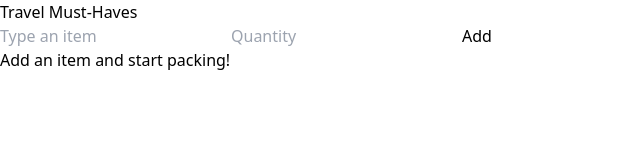
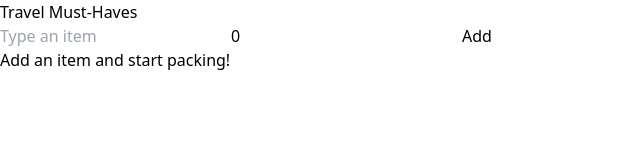
Before and after one commit to rikaciminieri/include-packing-list, a Next.js app: page / in a window 1280 px wide. Shown: the top 160 px of the page, without its empty margins (0-640 px from the left). Built offline with nearby package versions, Linux system fonts and the light colour scheme.

Commit message:
Add submit handler

```diff
--- a/pages/index.js
+++ b/pages/index.js
@@ -1,10 +1,11 @@
 import { useState } from "react";
 
 export default function Home() {
-  const [userInput, setUserInput] = useState({
+  const initialInputState = {
     item: "",
     quantity: 0,
-  });
+  };
+  const [userInput, setUserInput] = useState(initialInputState);
 
   const [packingList, setPackingList] = useState([]);
 
@@ -18,6 +19,15 @@ export default function Home() {
 
     console.log(userInput);
   };
+
+  const handleSubmit = (event) => {
+    event.preventDefault();
+
+    setPackingList([userInput, ...packingList]);
+
+    setUserInput(initialInputState);
+  };
+
   return (
     <div>
       <h3>Travel Must-Haves</h3>
@@ -27,19 +37,28 @@ export default function Home() {
           placeholder="Type an item"
           onChange={handleChange}
           name="item"
+          value={userInput.item}
         />
         <input
           type="number"
           placeholder="Quantity"
           onChange={handleChange}
           name="quantity"
+          value={userInput.quantity}
         />
-        <button type="submit">Add</button>
+        <button type="submit" onClick={handleSubmit}>
+          Add
+        </button>
       </form>
       <ul>
         {packingList.length >= 1
           ? packingList.map((todo, idx) => {
-              return <li key={idx}>{todo}</li>;
+              return (
+                <li key={idx}>
+                  <input type="checkbox" />
+                  {todo.quantity} {todo.item}{" "}
+                </li>
+              );
             })
           : "Add an item and start packing!"}
       </ul>
```
